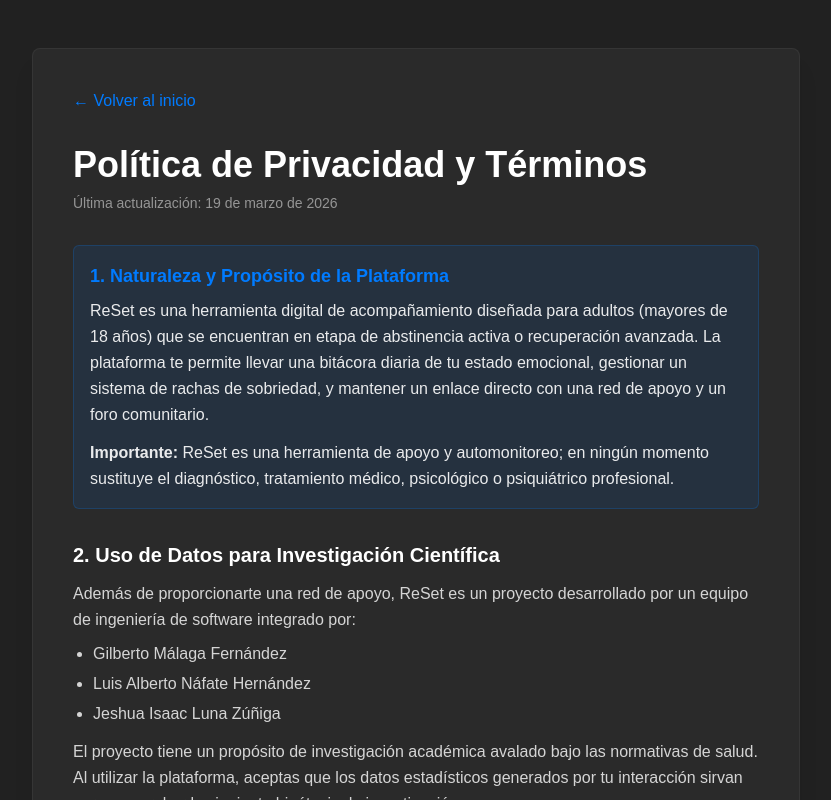
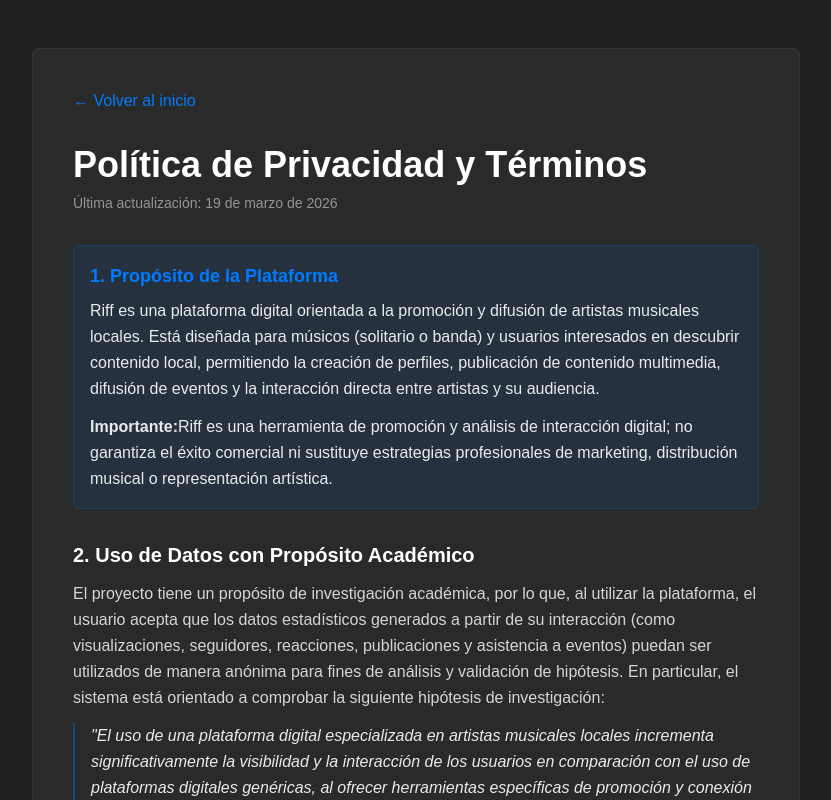
Before and after one commit to Riff-UP/frontend, a Next.js app: page /privacy in a window 1280 px wide. Shown: the top 800 px of the page, without its empty margins (224-1055 px from the left). Built offline with nearby package versions, Linux system fonts and the light colour scheme.

Commit message:
changes in politics

```diff
--- a/src/app/components/auth/Login.tsx
+++ b/src/app/components/auth/Login.tsx
@@ -136,12 +136,12 @@
         </span>
       </button>
 
-      <label className="flex items-start gap-3 text-xs sm:text-sm text-riff-text-secondary">
+      <label className="flex items-center justify-center gap-3 text-xs sm:text-sm text-riff-text-secondary text-center">
         <input
           type="checkbox"
           checked={acceptedPrivacy}
           onChange={(e) => setAcceptedPrivacy(e.target.checked)}
-          className="mt-0.5 h-4 w-4 rounded border border-riff-login accent-riff-primary"
+          className="h-4 w-4 rounded border border-riff-login accent-riff-primary"
         />
         <span>
           He leído y acepto la{' '}
--- a/src/app/components/auth/Register.tsx
+++ b/src/app/components/auth/Register.tsx
@@ -190,12 +190,12 @@
         </span>
       </button>
 
-      <label className="flex items-start gap-3 text-xs sm:text-sm text-riff-text-secondary">
+      <label className="flex items-center justify-center gap-3 text-xs sm:text-sm text-riff-text-secondary text-center">
         <input
           type="checkbox"
           checked={acceptedPrivacy}
           onChange={(e) => setAcceptedPrivacy(e.target.checked)}
-          className="mt-0.5 h-4 w-4 rounded border border-riff-login accent-riff-primary"
+          className="h-4 w-4 rounded border border-riff-login accent-riff-primary"
         />
         <span>
           He leído y acepto la{' '}
--- a/src/app/components/common/PrivacyBanner.tsx
+++ b/src/app/components/common/PrivacyBanner.tsx
@@ -32,7 +32,7 @@
         <div className="flex flex-col sm:flex-row sm:items-center sm:justify-between gap-3">
           <p className="text-white/80 text-xs sm:text-sm text-center sm:text-left sm:flex-1">
             Riff utiliza cookies y recopila datos básicos. Al continuar, aceptas nuestra{' '}
-            <Link href="/privacy" className="text-riff-primary hover:text-riff-registro font-medium underline underline-offset-2 transition-colors">
+            <Link href="/privacy" className="text-riff-primary-dark/80 hover:text-riff-registro font-medium underline underline-offset-2 transition-colors">
               Política de Privacidad
             </Link>
             .
--- a/src/app/privacy/page.tsx
+++ b/src/app/privacy/page.tsx
@@ -20,40 +20,35 @@
         <div className="space-y-8 text-white/80 leading-relaxed text-sm sm:text-base">
 
           <section className="p-4 bg-riff-primary/10 border border-riff-primary/20 rounded-md">
-            <h2 className="text-lg font-semibold text-riff-primary mb-2">1. Naturaleza y Propósito de la Plataforma</h2>
+            <h2 className="text-lg font-semibold text-riff-primary mb-2">1. Propósito de la Plataforma</h2>
             <p className="text-white/90">
-              ReSet es una herramienta digital de acompañamiento diseñada para adultos (mayores de 18 años)
-              que se encuentran en etapa de abstinencia activa o recuperación avanzada. La plataforma te permite
-              llevar una bitácora diaria de tu estado emocional, gestionar un sistema de rachas de sobriedad,
-              y mantener un enlace directo con una red de apoyo y un foro comunitario.
+              Riff es una plataforma digital orientada a la promoción y difusión de artistas musicales locales.
+              Está diseñada para músicos (solitario o banda) y usuarios interesados en descubrir contenido local,
+              permitiendo la creación de perfiles, publicación de contenido multimedia, difusión de eventos y la interacción
+              directa entre artistas y su audiencia.
             </p>
             <p className="text-white/90 mt-3">
-              <strong>Importante:</strong> ReSet es una herramienta de apoyo y automonitoreo; en ningún
-              momento sustituye el diagnóstico, tratamiento médico, psicológico o psiquiátrico profesional.
+              <strong>Importante:</strong>Riff es una herramienta de promoción y análisis de interacción digital;
+              no garantiza el éxito comercial ni sustituye estrategias profesionales de marketing,
+              distribución musical o representación artística.
             </p>
           </section>
 
           <section>
-            <h2 className="text-xl font-semibold text-white mb-3">2. Uso de Datos para Investigación Científica</h2>
-            <p>
-              Además de proporcionarte una red de apoyo, ReSet es un proyecto desarrollado por un equipo
-              de ingeniería de software integrado por:
-            </p>
-            <ul className="list-disc pl-5 mt-2 space-y-1">
-              <li>Gilberto Málaga Fernández</li>
-              <li>Luis Alberto Náfate Hernández</li>
-              <li>Jeshua Isaac Luna Zúñiga</li>
-            </ul>
+            <h2 className="text-xl font-semibold text-white mb-3">2. Uso de Datos con Propósito Académico</h2>
+
             <p className="mt-3">
-              El proyecto tiene un propósito de investigación académica avalado bajo las normativas de salud.
-              Al utilizar la plataforma, aceptas que los datos estadísticos generados por tu interacción sirvan
-              para comprobar la siguiente hipótesis de investigación:
+              El proyecto tiene un propósito de investigación académica, por lo que, al utilizar la plataforma,
+              el usuario acepta que los datos estadísticos generados a partir de su interacción
+              (como visualizaciones, seguidores, reacciones, publicaciones y asistencia a eventos)
+              puedan ser utilizados de manera anónima para fines de análisis y validación de hipótesis.
+
+              En particular, el sistema está orientado a comprobar la siguiente hipótesis de investigación:
             </p>
             <blockquote className="mt-3 border-l-2 border-riff-primary/40 pl-4 text-white/90 italic">
-              "La integración de un canal de enlace social dentro de la plataforma Reset actúa como un facilitador
-              para la apertura emocional del usuario. Se postula que la existencia de este recurso técnico incrementa
-              la frecuencia de los registros de vulnerabilidad, al reducir la percepción de aislamiento durante el
-              proceso de recuperación, independientemente de la naturaleza (química o conductual) de la adicción."
+              "El uso de una plataforma digital especializada en artistas musicales locales incrementa
+              significativamente la visibilidad y la interacción de los usuarios en comparación con el uso de plataformas
+              digitales genéricas, al ofrecer herramientas específicas de promoción y conexión comunitaria."
             </blockquote>
           </section>
 
```
